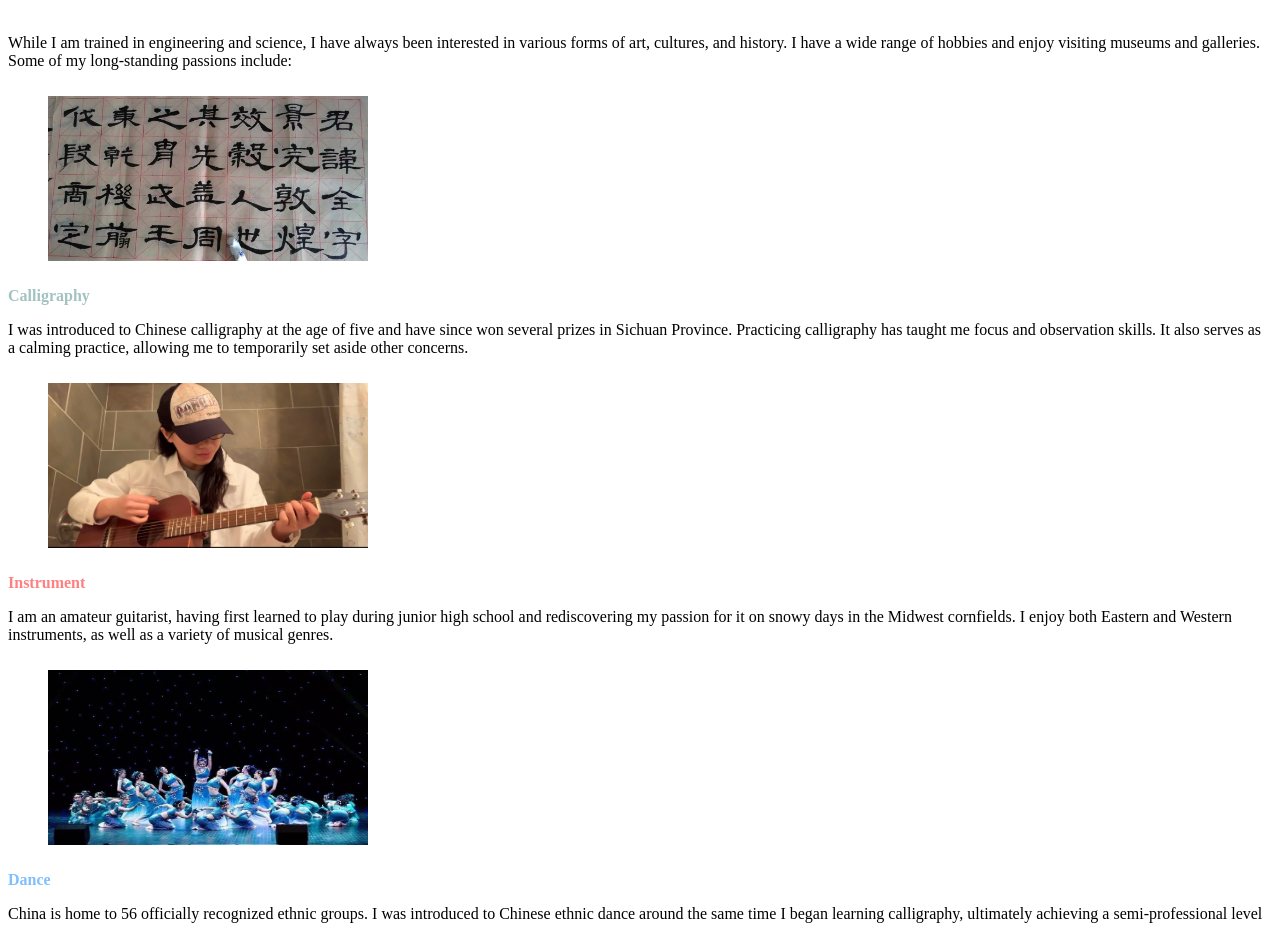
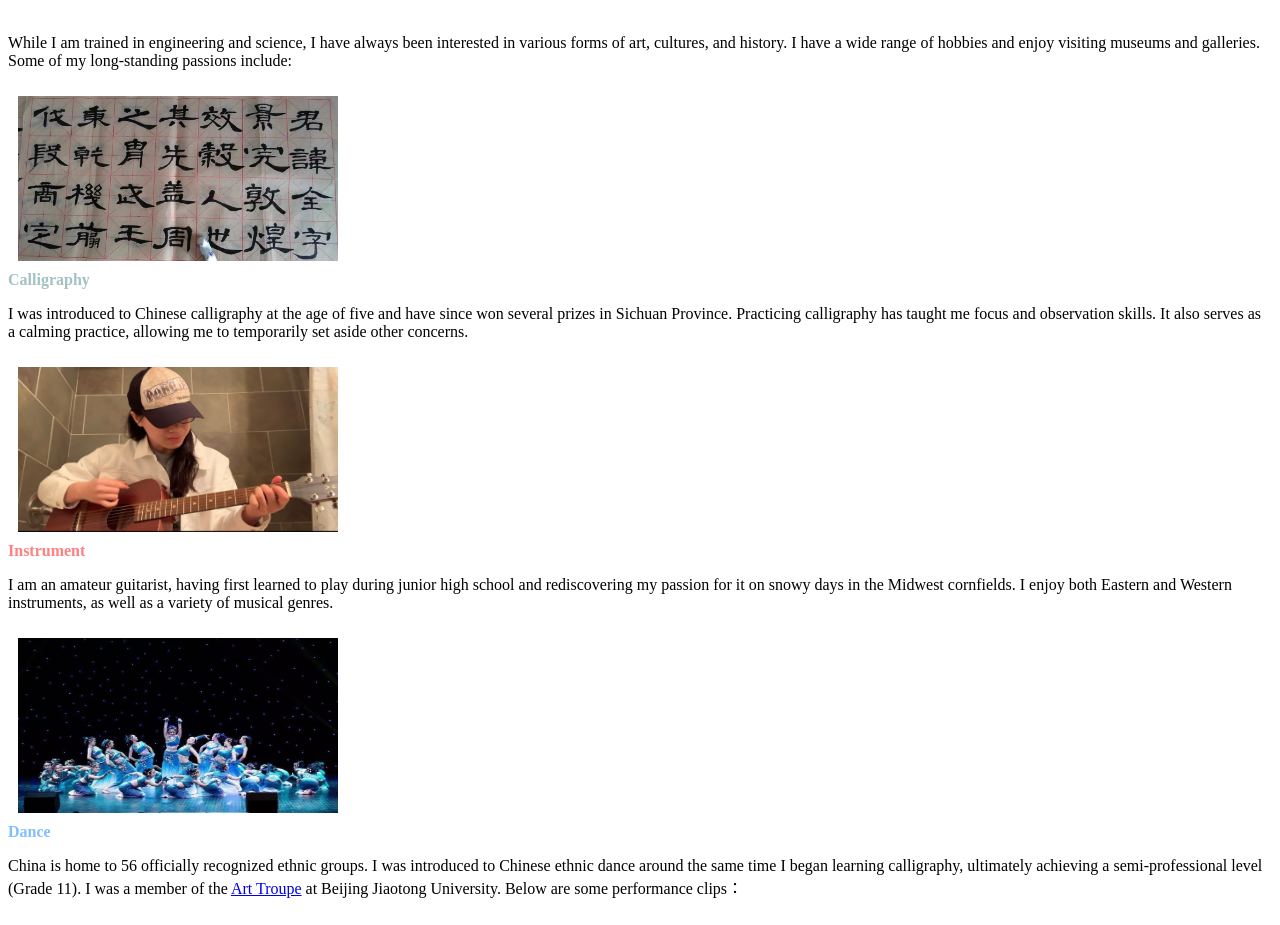
Before and after one commit to YangjiaoChen/YangjiaoChen.github.io, a Jekyll site: the page built from personal.html, in a window 1280 px wide. Shown: the part 108-1033 px from the top of the page. Built offline with Jekyll 4.4.1, drawn with Linux system fonts in a browser that asks for light colours; grey boxes are pictures that could not be loaded.

Commit message:
Update personal.html

```diff
--- a/personal.html
+++ b/personal.html
@@ -28,12 +28,12 @@ title: "Yangjiao Chen: personal"
 </div>
 </div>
   <div class="row">
-    <ul>
+
   <div class="col-sm-5">
     <img src="imgs/calligraphy.jpg"  width="320"
-         height="165" style="margin-top: 10px; margin-bottom: 10px" >
+         height="165" style="margin-top: 10px; margin-bottom: 10px; margin-left: 10px" >
   </div>
-    </ul>
+
   <div class="col-sm-5">
       <b style="color:rgb(163,194,194)">Calligraphy</b><br />
       <p> I was introduced to Chinese calligraphy at the age of five and have since won several prizes in Sichuan Province.
@@ -41,12 +41,12 @@ title: "Yangjiao Chen: personal"
   </div>
 </div>
 <div class="row">
-  <ul>
+
   <div class="col-sm-5">
     <img src="imgs/guitar.jpg"  width="320"
-         height="165" style="margin-top: 10px; margin-bottom: 10px" >
+         height="165" style="margin-top: 10px; margin-bottom: 10px; margin-left: 10px" >
   </div>
-  </ul>
+
   <div class="col-sm-5">
      <b style="color:rgb(255,128,128)">Instrument</b><br />
       <p>I am an amateur guitarist, having first learned to play during junior high school and rediscovering my passion for it on snowy days in the Midwest cornfields.
@@ -55,12 +55,11 @@ title: "Yangjiao Chen: personal"
   </div>
 </div>
     <div class="row">
-      <ul>
   <div class="col-sm-5">
     <img src="imgs/dance.jpg"  width="320"
-         height="175" style="margin-top: 10px; margin-bottom: 10px" >
+         height="175" style="margin-top: 10px; margin-bottom: 10px; margin-left: 10px" >
   </div>
-      </ul>
+
   <div class="col-sm-5">
       <b style="color:rgb(128,191,255)">Dance</b><br/>
       <p> China is home to 56 officially recognized ethnic groups. I was introduced to Chinese ethnic dance around the same time I began learning calligraphy, ultimately achieving a semi-professional level (Grade 11).
```
